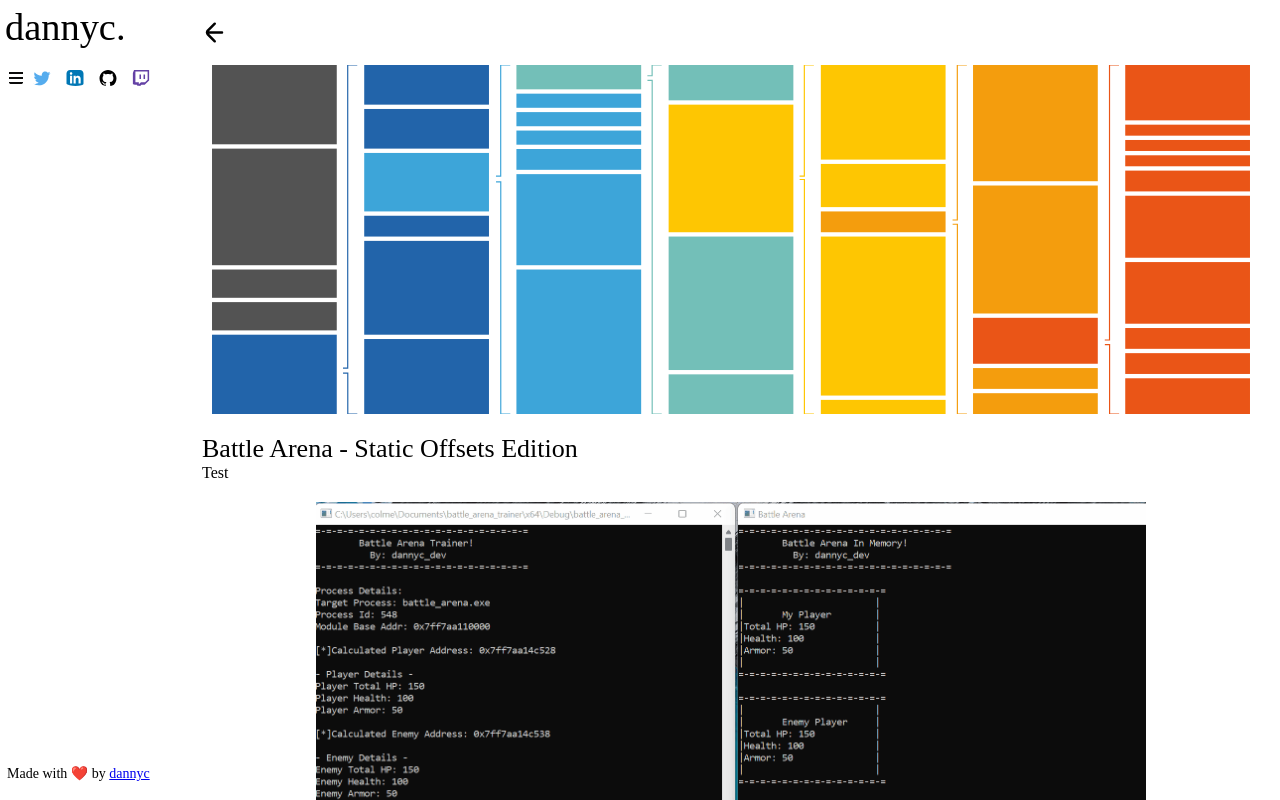
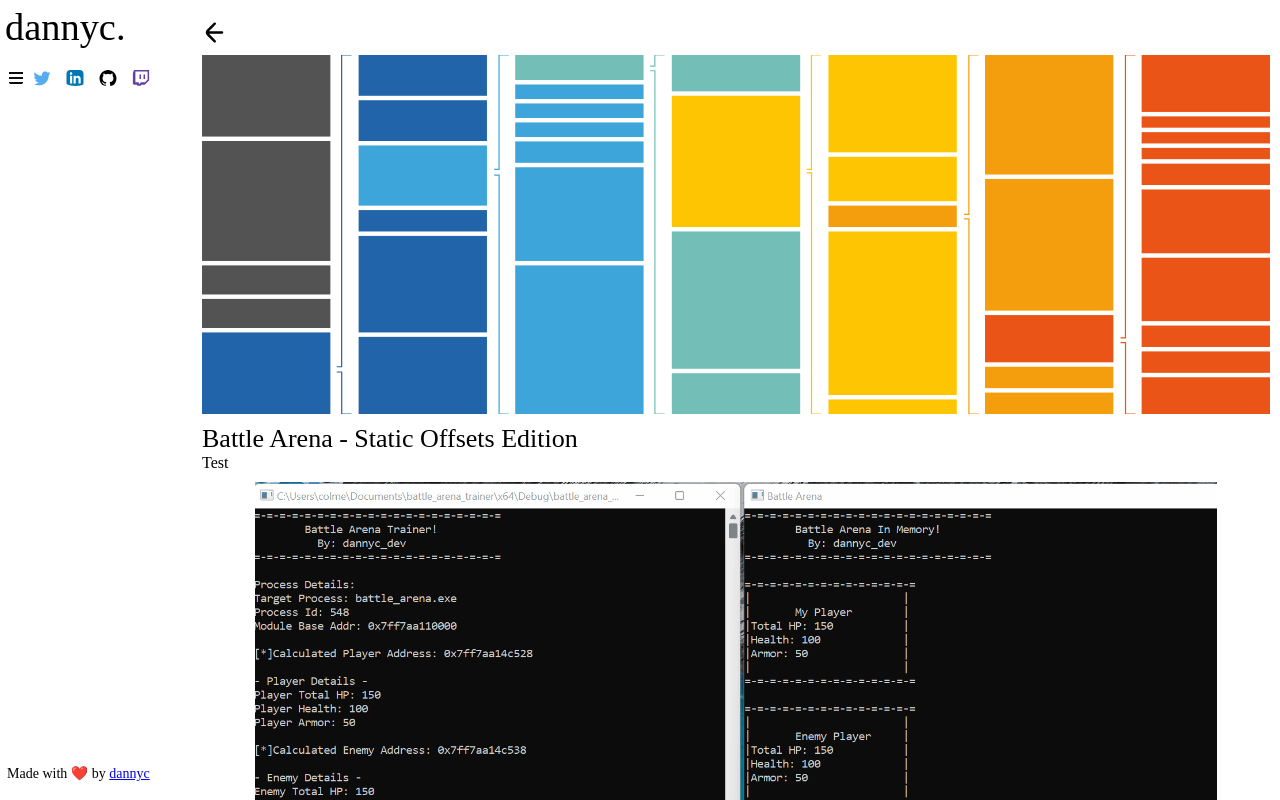
Before and after one commit to dannyc-dev/dannyc-dev.github.io, a React (Create React App) app: page /battle-arena in a window 1280 px wide. Built offline with nearby package versions, Linux system fonts and the light colour scheme; a web font is replaced by a local one.

Commit message:
css padding

```diff
--- a/src/app/route-blogs/Blog.scss
+++ b/src/app/route-blogs/Blog.scss
@@ -62,14 +62,14 @@
             width: 100%;
             overflow: hidden;
             height: auto;
-            padding: 20px;
+            padding: 10px 0px 10px 10px;
             box-sizing: border-box;
             .blog-image {
                 position: relative;
                 display: block;
                 height: auto;
                 margin: auto;
-                width: 80%;
+                width: 90%;
             }
         }
         .blog-title {
@@ -83,7 +83,7 @@
             width: 100%;
             overflow: hidden;
             height: auto;
-            padding: 20px;
+            padding: 10px 0px 10px 10px;
             box-sizing: border-box;
             .blog-header {
                 position: relative;
@@ -116,6 +116,7 @@
             }
             .blog-title {
                 padding-left: 0px;
+                font-size: 25px;
             }
             .blog-p {
                 padding-left: 0px;
```
